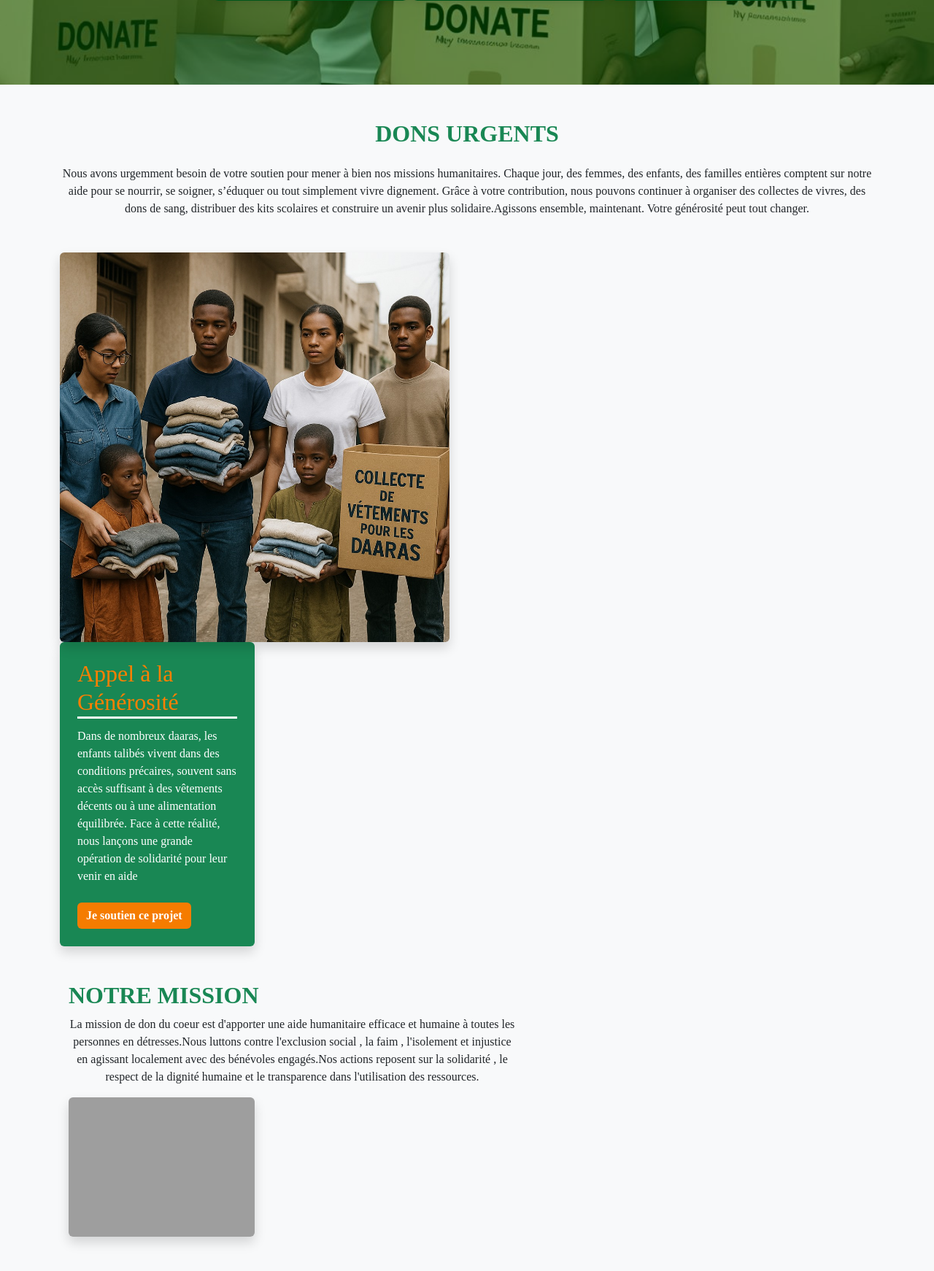
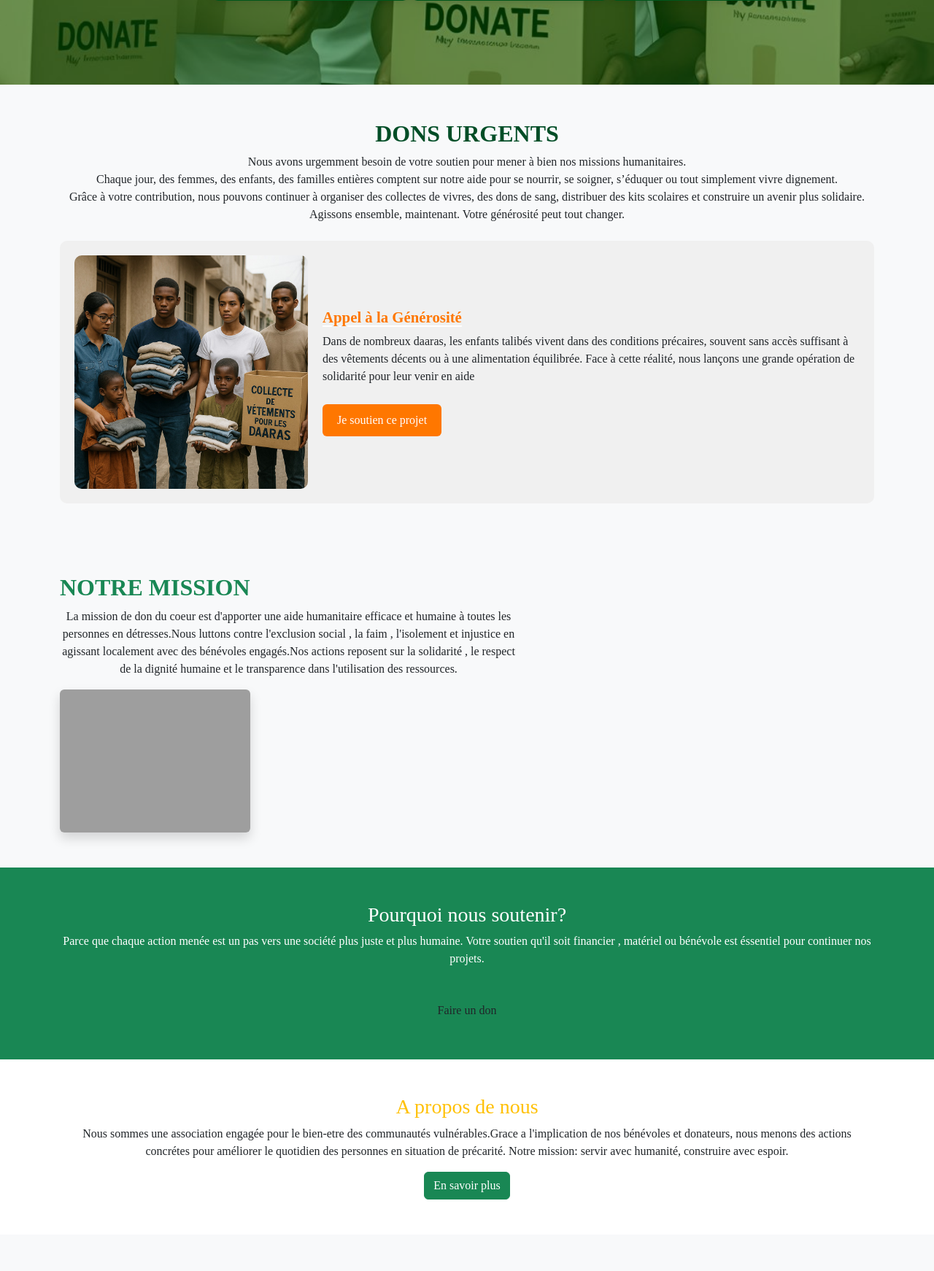
Before and after one commit to KanyC11/Memoire---E-social, a PHP site: page / in a window 1280 px wide. Shown: the part 754-2496 px from the top of the page at 73% size. Run offline with PHP 8.4, Linux system fonts and the light colour scheme; grey boxes are pictures that could not be loaded.

Commit message:
Création de la page d'accueil

```diff
--- a/index.html
+++ b/index.html
@@ -44,22 +44,24 @@
         </div>
     </section>
     <!-- DONS URGENTS-->
-    <section class="py-5 bg-light text-dark">
+    <section class="py-5 bg-light text-dark" id="dons-urgents">
         <div class="container">
-            <h2 class="text-center fw-bold text-success mb-4">DONS URGENTS</h2>
-            <P class="text-center mb-5">Nous avons urgemment besoin de votre soutien pour mener à bien nos missions humanitaires. Chaque jour, des femmes, des enfants, des familles entières comptent sur notre aide pour se nourrir, se soigner, s’éduquer ou tout simplement vivre dignement. Grâce à votre contribution, nous pouvons continuer à organiser des collectes de vivres, des dons de sang, distribuer des kits scolaires et construire un avenir plus solidaire.Agissons ensemble, maintenant. Votre générosité peut tout changer.</P>
-            <div class="row align-items-center">
-                <div class="col-md-6 mb-4 mb-md-0">
-                <img src="images/don-urgent.jpg" alt="" class="img-fluid rounded shadow">
-                <div class="col-md-6">
-                    <div class="p-4 bg-success text-white rounded shadow">
-                <h2 class="orange-title-underline mb-3">Appel à la Générosité</h2>
-                <p>Dans de nombreux daaras, les enfants talibés vivent dans des conditions précaires, souvent sans accès suffisant à des vêtements décents ou à une alimentation équilibrée. Face à cette réalité, nous lançons une grande opération de solidarité pour leur venir en aide</p>
-                <a href="#" class="btn btn-warning fw-bold mt-2">Je soutien ce projet</a>
+            <h2 class="text-center section-title">DONS URGENTS</h2>
+            <P class="text-center ">Nous avons urgemment besoin de votre soutien pour mener à bien nos missions humanitaires.<br>
+                Chaque jour, des femmes, des enfants, des familles entières comptent sur notre aide pour se nourrir, se soigner, s’éduquer ou tout simplement vivre dignement. <br>
+                 Grâce à votre contribution, nous pouvons continuer à organiser des collectes de vivres, des dons de sang, distribuer des kits scolaires et construire un avenir plus solidaire. <br>
+                      Agissons ensemble, maintenant. Votre générosité peut tout changer.</P>
+                      <div class="urgence-section mt-4">
+                          <img src="images/don-urgent.jpg" alt="" class="urgence-img">
+                    <div class="urgence-content">
+                       <h2 class="urgence-title">Appel à la Générosité</h2>
+                       <p>Dans de nombreux daaras, les enfants talibés vivent dans des conditions précaires, souvent sans accès suffisant à des vêtements décents ou à une alimentation équilibrée. Face à cette réalité, nous lançons une grande opération de solidarité pour leur venir en aide</p>
+                       <a href="#" class="btn urgence-btn ">Je soutien ce projet</a>
+                    </div>
                 </div>
                 </div>
-             </div>
             </div>
+             </section>
             <!-- MISSION -->
             <section class="py-5 bg-light">
                 <div class="container">
--- a/style.css
+++ b/style.css
@@ -87,31 +87,46 @@ body{
     section{
       scroll-margin-top: 80px;
     }
-    .orange-title-underline{
-      color: #ff7f00;
-      display: inline-block;
-      position: relative;
+
+    .section-title{
+      color: #004d26;
+      font-weight: bold;
     }
-    .orange-title-underline::after{
-      content: '';
-      position: absolute;
-      left: 0;
-      bottom: -4px;
+    .urgence-section{
+      background-color: #f0f0f0;
+      border-radius: 10px;
+      padding: 20px;
+      display: flex;
+      align-items: center;
+      gap: 20px;
+    }
+    .urgence-img{
       width: 100%;
-      height: 3PX;
-      background-color: white;
+      max-width: 320px;
+      border-radius: 10px;
     }
-    .btn-warning{
+    .urgence-content{
+      flex: 1;
+    }
+    .urgence-title{
+      color: #ff7700;
+      font-weight: bold;
+      font-size: 1.3rem;
+      text-decoration: underline;
+      text-decoration-color: white;
+      text-underline-offset: 4px;
+    }
+    .urgence-btn{
+      background-color: #ff7700;
       color: white;
-      background-color:#f57c00 ;
       border: none;
+      padding: 10px 20px;
+      margin-top: 10px;
     }
-    .btn-warning:hover{
-      background-color: #e65100;
+    .urgence-btn:hover{
+      background-color: #e06600;
     }
-    h2.text-success{
-      text-transform: uppercase;
-    }
+
 
 
 .logo-footer{
```
